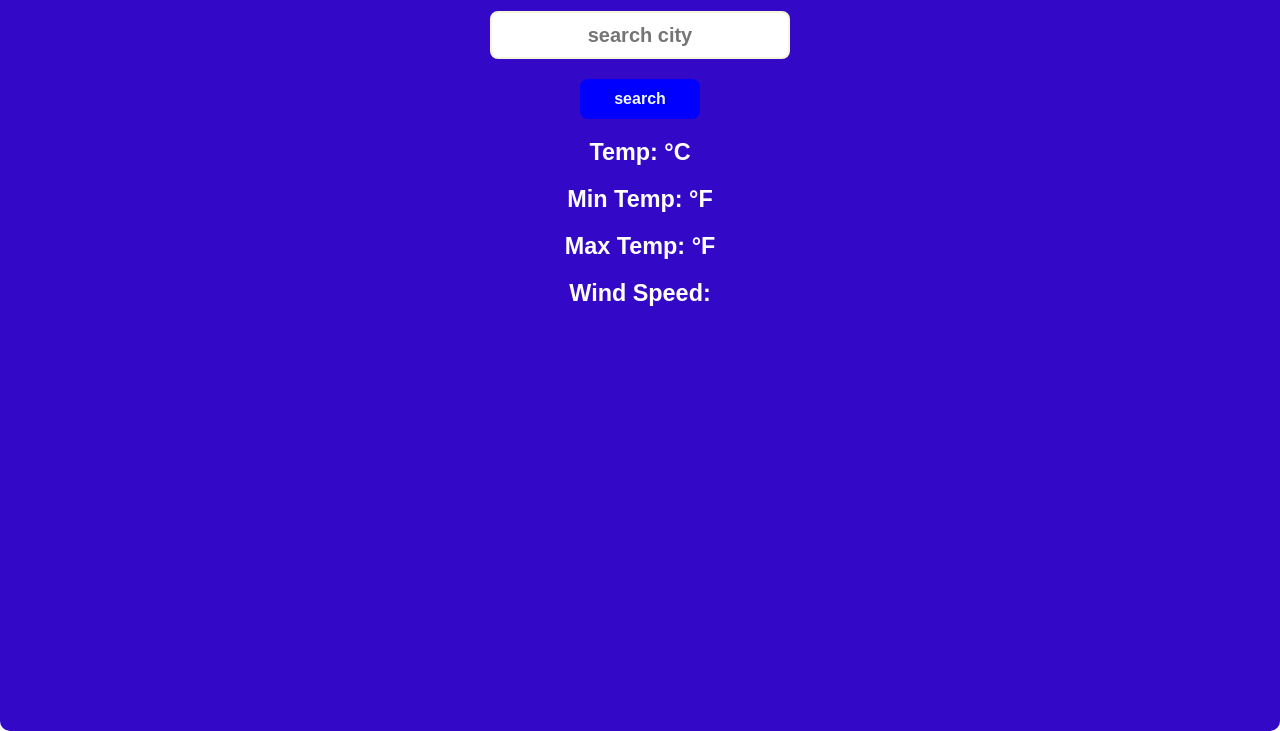
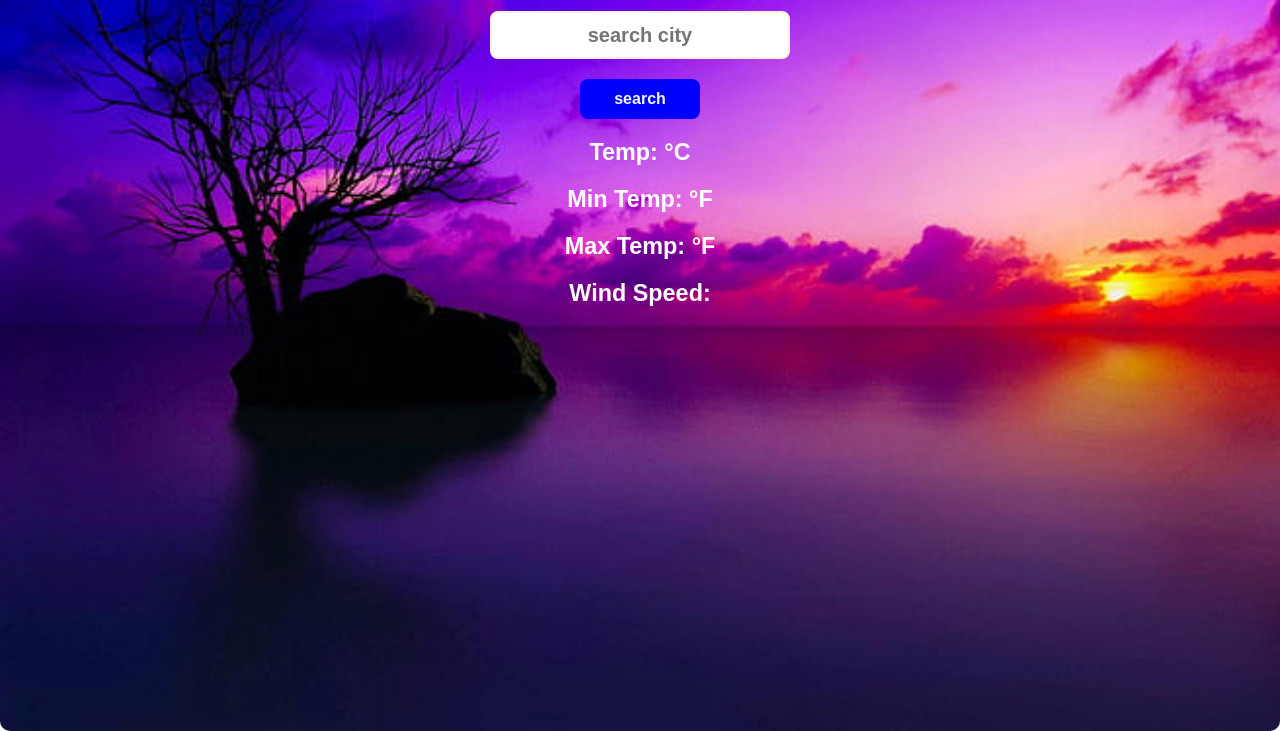
Before and after one commit to KAVYA2607-M/Weather-Manager, a plain HTML site: page index.html in a window 1280 px wide. Shown: the part 69-800 px from the top of the page. Drawn offline with Linux system fonts and the light colour scheme.

Commit message:
Update styles.css

```diff
--- a/styles.css
+++ b/styles.css
@@ -1,5 +1,5 @@
 .background {
-    background-image: url(weather.jpg);
+    background-image: url(image.jpg);
     background-position: center;
     background-repeat: no-repeat;
     width: 100% !important;
```
